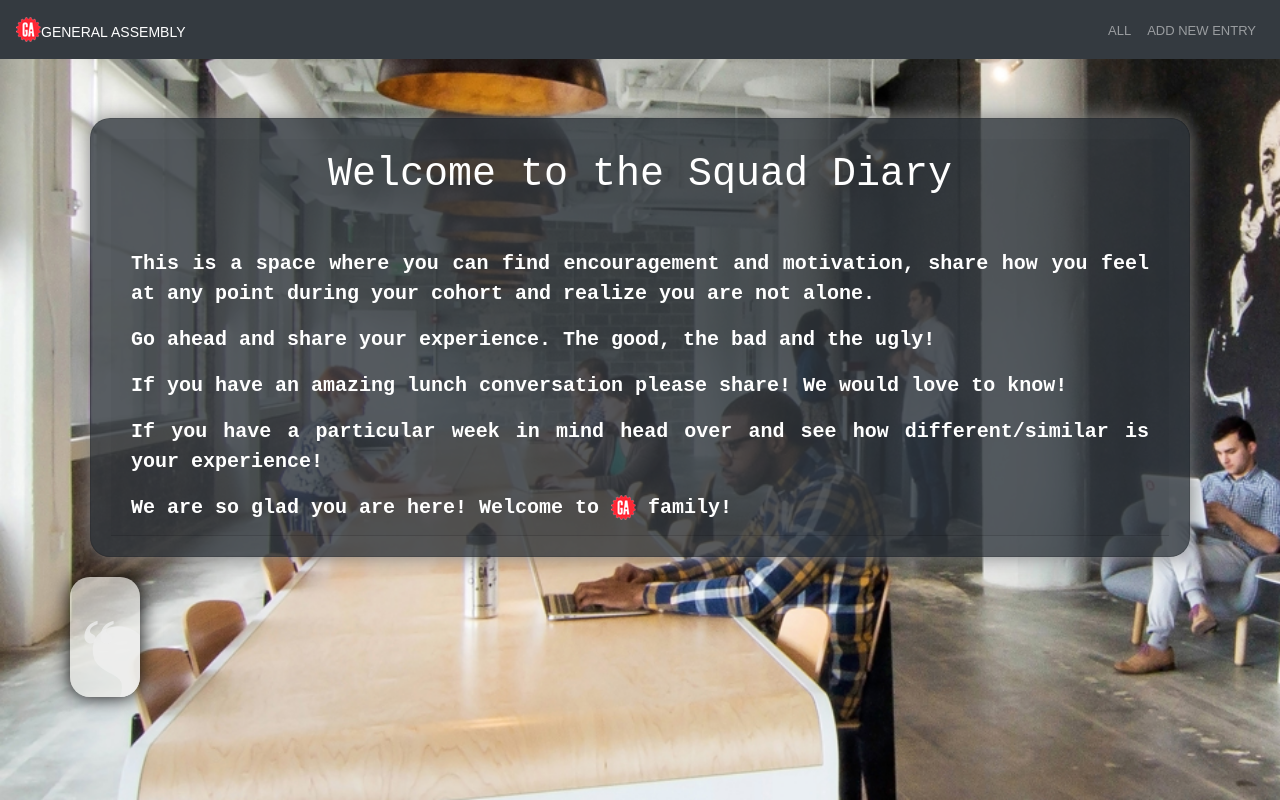
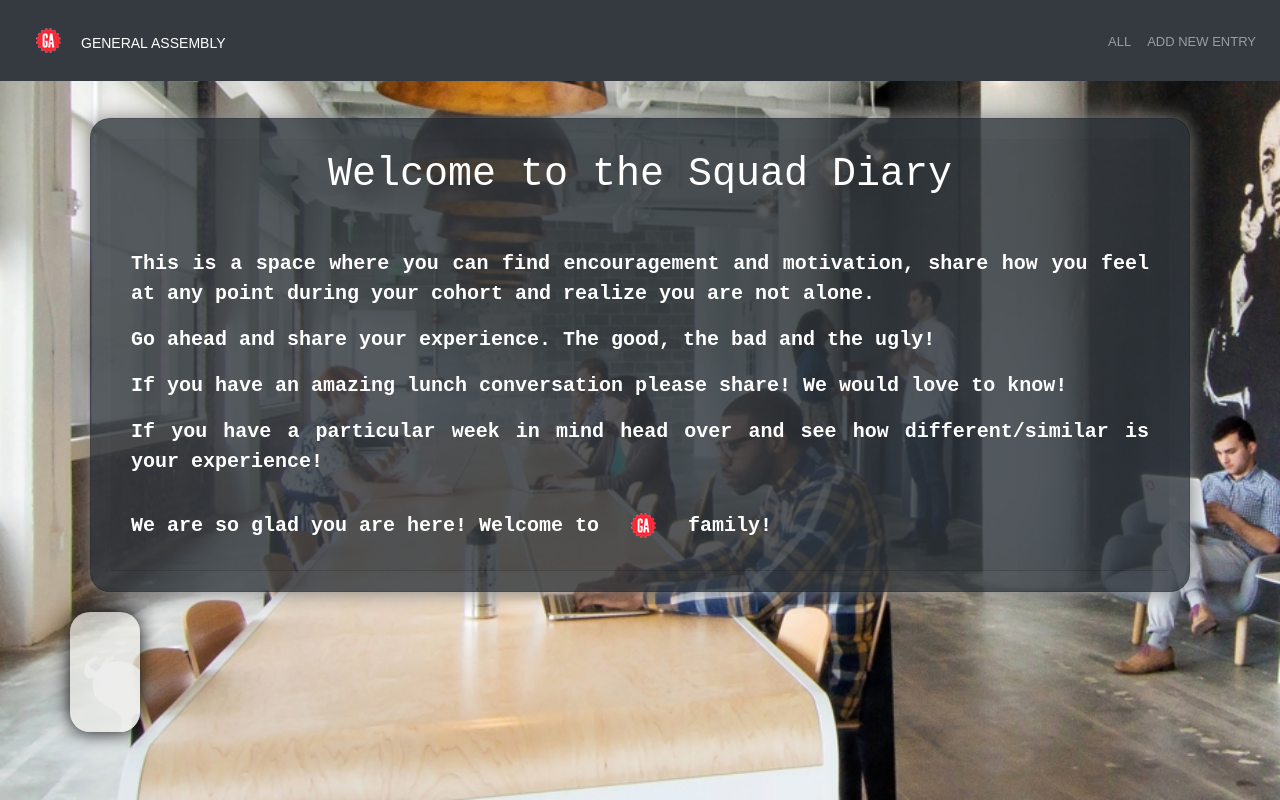
Before and after one commit to butterfly13/Project3-FrontEnd, a React (Create React App) app in the folder squad-diary/: page / in a window 1280 px wide. Built offline with nearby package versions, Linux system fonts and the light colour scheme; no server answers.

Commit message:
added margin on logo

```diff
--- a/squad-diary/src/App.css
+++ b/squad-diary/src/App.css
@@ -27,6 +27,9 @@
   color: #1a1720;
   font-weight: 900;
   font-size: 40px;
+}
+.logo {
+  margin: 20px;
 }
 .text {
   font-family: fantasy;
--- a/squad-diary/src/Logo.js
+++ b/squad-diary/src/Logo.js
@@ -3,6 +3,6 @@
 
 export default class Logo extends Component {
   render() {
-    return <img src={logo} alt="My logo" />;
+    return <img className="logo" src={logo} alt="My logo" />;
   }
 }
```
